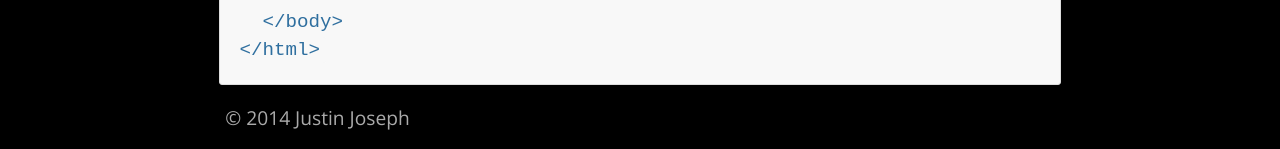
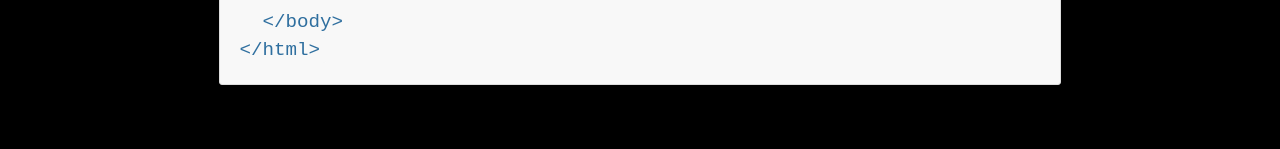
Before and after one commit to jjoseph05/jjoseph05.github.io, a Jekyll site: the page built from _posts/2014-03-21-welcome-to-jekyll.markdown, in a window 1280 px wide. Shown: the part 1357-1506 px from the top of the page. Built offline with Jekyll 4.4.1, drawn with Linux system fonts in a browser that asks for light colours; Markdown is read by kramdown in place of the engine named in the settings; after the commit the page ends 1461 px from its top, so only the background shows below that.

Commit message:
Removed footer info

```diff
--- a/_includes/footer.html
+++ b/_includes/footer.html
@@ -1,3 +1,3 @@
 <footer class="container">
-  <p>&copy; {{ site.time | date: "%Y" }} {{ site.name }}</p>
+  <!-- <p>&copy; {{ site.time | date: "%Y" }} {{ site.name }}</p> -->
 </footer>
```
